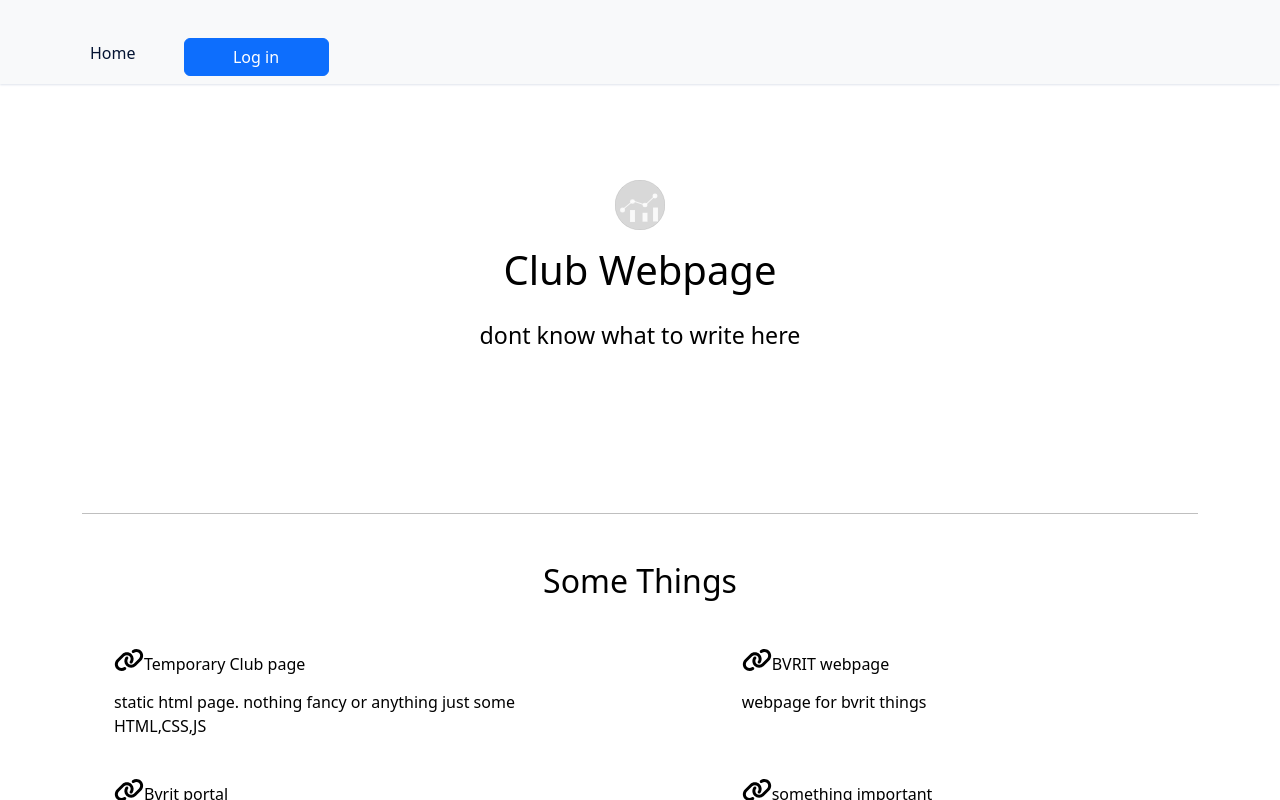
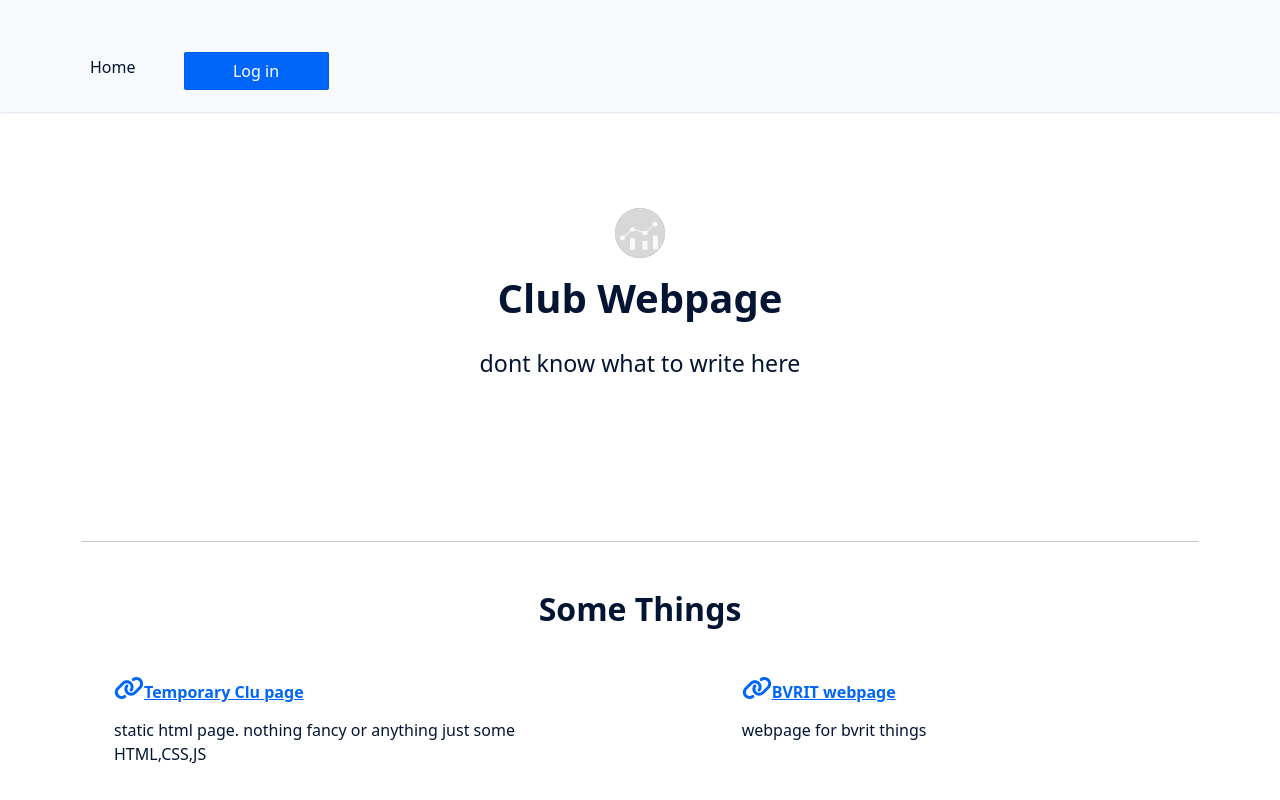
Before and after one commit to nandan-varma/clubpage, a Next.js app: page / in a window 1280 px wide. Built offline with nearby package versions, Linux system fonts and the light colour scheme; no server answers.

Commit message:
reverted something so reverted it

```diff
--- a/components/NavBar.jsx
+++ b/components/NavBar.jsx
@@ -13,7 +13,6 @@ import {
   DropdownItem
 } from 'reactstrap';
 import { useUser } from '@auth0/nextjs-auth0/client';
-import styles from '@/styles/Home.module.css'
 
 import PageLink from './PageLink';
 import AnchorLink from './AnchorLink';
@@ -49,7 +48,7 @@ const NavBar = () => {
                     </PageLink>
                   </NavItem>
                   <NavItem>
-                    <PageLink href="/About" className="nav-link" >
+                    <PageLink href="/about" className="nav-link" >
                       About
                     </PageLink>
                   </NavItem>
--- a/pages/_app.tsx
+++ b/pages/_app.tsx
@@ -1,9 +1,9 @@
+import '@/styles/globals.css'
 import type { AppProps } from 'next/app'
 import { UserProvider } from '@auth0/nextjs-auth0/client';
 import Layout from '../components/Layout';
+import 'bootstrap/dist/css/bootstrap.css'
 import '../styles/styles.css'
-import 'bootstrap/dist/css/bootstrap.css'
-import '@/styles/globals.css'
 
 import initFontAwesome from '../utils/initFontAwesome';
 
--- a/styles/Home.module.css
+++ b/styles/Home.module.css
@@ -130,7 +130,6 @@
 
 
 
-
 /* Enable hover only on non-touch devices */
 @media (hover: hover) and (pointer: fine) {
   .card:hover {
--- a/styles/globals.css
+++ b/styles/globals.css
@@ -158,10 +158,9 @@ p code {
   width:100%;
 }
 
-
 a {
   color: inherit;
-  text-decoration: none !important;
+  text-decoration: none;
 }
 
 @media (prefers-color-scheme: dark) {
--- a/utils/contentData.js
+++ b/utils/contentData.js
@@ -1,6 +1,6 @@
 const contentData = [
   {
-    title: 'Temporary Club page',
+    title: 'Temporary Clu page',
     link: 'https://metarics.github.io',
     description:
       'static html page. nothing fancy or anything just some HTML,CSS,JS'
```
Also changed, not shown: pages/about.jsx (+12 -7 lines), next-env.d.ts (added), 1 other file (tests, documents, lock files or other folders).
